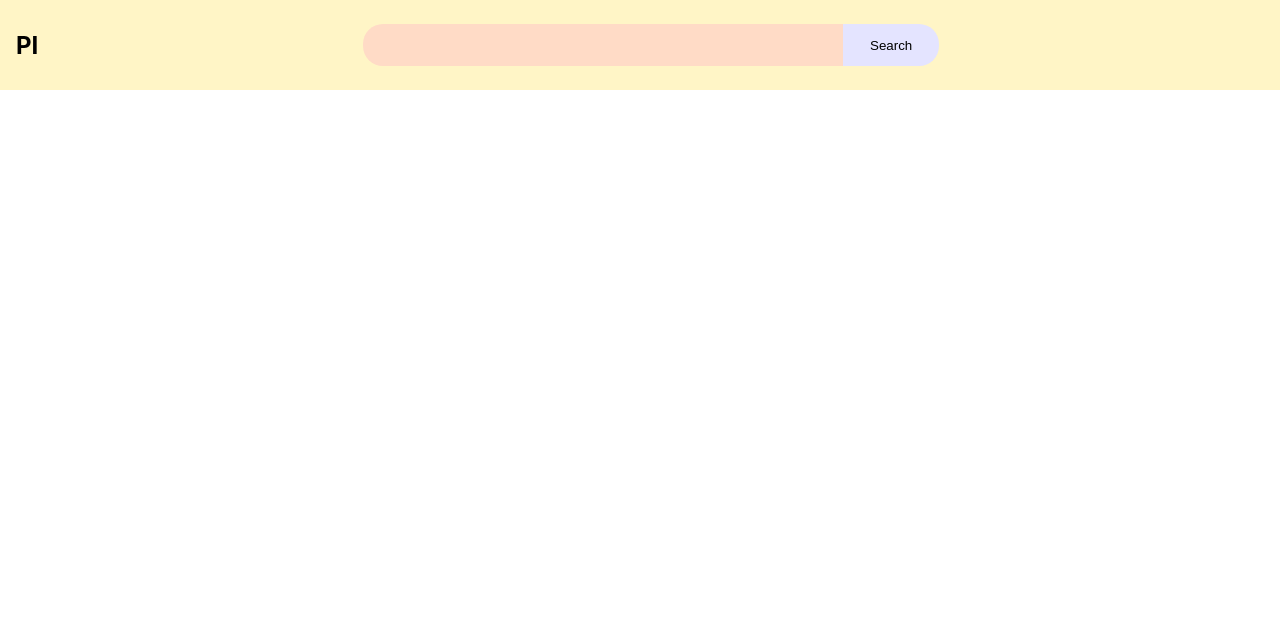
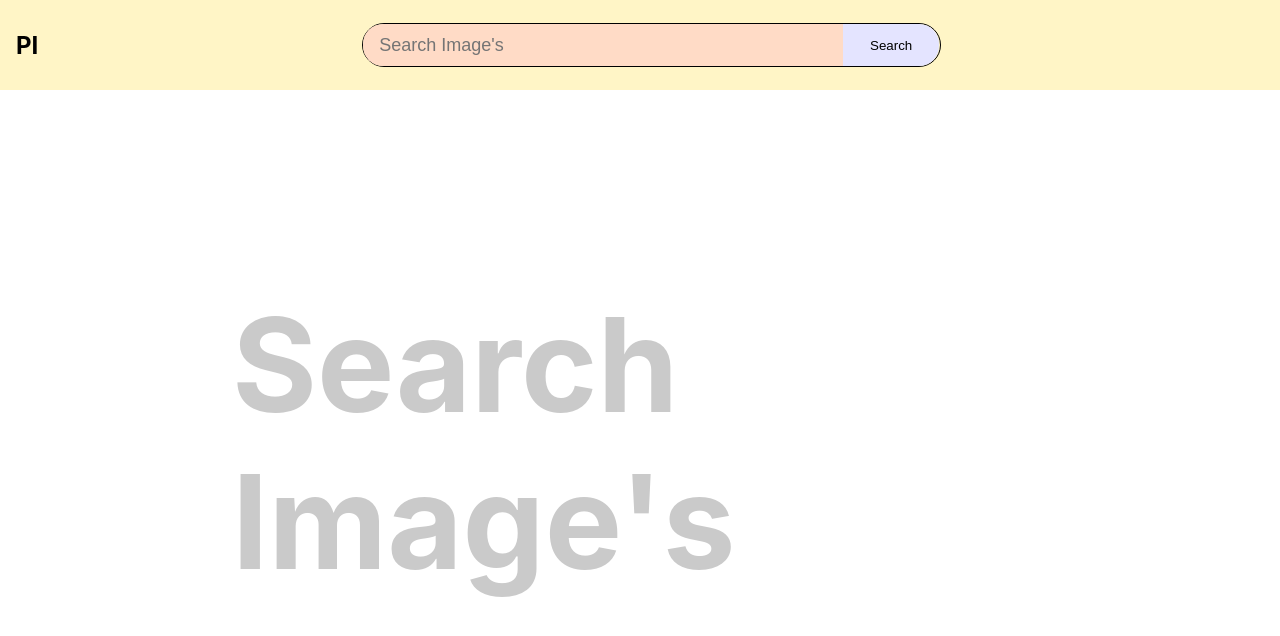
Before and after one commit to uplRajdwip/imageweb, a Next.js app: page / in a window 1280 px wide. Shown: the top 636 px of the page. Built offline with nearby package versions, Linux system fonts and the light colour scheme.

Commit message:
maping update

```diff
--- a/package.json
+++ b/package.json
@@ -17,6 +17,7 @@
     "next": "12.1.0",
     "react": "17.0.2",
     "react-dom": "17.0.2",
+    "react-spinners": "^0.11.0",
     "styled-components": "^5.3.3"
   },
   "devDependencies": {
--- a/pages/index.tsx
+++ b/pages/index.tsx
@@ -1,14 +1,16 @@
 import type { NextPage } from 'next'
 import Head from 'next/head'
 import Image from 'next/image'
-import ImageGalrypage from '../src/component/ImageGalrypage'
+// import ImageGalrypage from '../src/component/ImageGalrypage'
+import ShowImage from '../src/component/showImage'
 // import App from '../src/services/App'
 import styles from '../styles/Home.module.css'
 
 const Home: NextPage = () => {
+
   return (
     <div>
-      <ImageGalrypage />
+      <ShowImage />
     </div>
   )
 }
--- a/src/common/header.module.css
+++ b/src/common/header.module.css
@@ -7,10 +7,17 @@
     align-items: center;
     padding-left: 16px;
     padding-right: 16px;
+
 }
 .input_fild{
     display: flex;
     justify-content: center;
+    border-color: black;
+    border-style: solid;
+    border-width: 1px;
+    height: 2.7rem;
+    width: 36.2rem;
+    border-radius: 50px;
 }
 .inputFild{
     width: 30rem;
@@ -35,3 +42,17 @@
     background-color: rgb(228, 228, 255);
     padding: 0;
 }
+.image_fild{
+    padding: 8px;
+    overflow: hidden;
+}
+
+.background_text h2{
+    font-size: 130px;
+    color: #cacaca;
+    position: fixed;
+    padding-left: 14rem;
+    padding-right: 14rem;
+    padding-top: 5rem;
+
+}
--- a/src/common/header.tsx
+++ b/src/common/header.tsx
@@ -1,4 +1,3 @@
-// import Image from 'next/image';
 import React, { useState } from 'react'
 import styles from './header.module.css'
 
@@ -11,7 +10,7 @@ const Header = (props: any) => {
                     <h2>PI</h2>
                 </div>
                 <div className={styles.input_fild}>
-                    {props.input && <input type={'search'} onChange={props.onChange} className={styles.inputFild} />}
+                    {props.input && <input type={'search'} onChange={props.onChange} placeholder="Search Image's" className={styles.inputFild} />}
                     {props.button && <button className={styles.SearchBtn} onClick={props.onClick}>Search</button>}
                 </div>
                 <div>
--- a/src/component/ImageGalrypage.tsx
+++ b/src/component/ImageGalrypage.tsx
@@ -1,16 +1,27 @@
 import React, { useEffect, useState } from 'react'
 import Header from '../common/header';
-import Hooks from './hooks'
+import { ImageList, ImageListItem } from '@mui/material'
+import Hook from './hooks';
+import styles from '../common/header.module.css'
+import { color } from '@mui/system';
+import ClipLoader from "react-spinners/ClipLoader";
 
 const ImageGalrypage = () => {
 
-  const { getPixabayImages } = Hooks();
-
+  // const [loader, setloader] = useState(false);
+  const { getPixabayImages, searchdata } = Hook();
   const [searchFildInput, setsearchFildInput] = useState('')
 
   const SearchFildHandler = (searchData: any) => {
     setsearchFildInput(searchData);
   };
+
+  // useEffect(() => {
+  //   setloader(true);
+  //   setTimeout(()=>{
+  //     setloader(false);
+  //   },8000)
+  // }, []);
 
   return (
     <>
@@ -22,7 +33,18 @@ const ImageGalrypage = () => {
           onClick={() => getPixabayImages(searchFildInput)}
         />
       </div>
-    <div  id='demo'>
+      <div className={styles.image_fild}>
+        <div className={styles.background_text}><h2>Search Image's</h2></div>
+
+         <ImageList sx={{ height: 1000, overflow: 'hidden' }} cols={5} rowHeight={30}>
+         {searchdata.map((item: any) => (
+           <ImageListItem
+           key={item.id}>
+             <img src={item.largeImageURL}/>
+           </ImageListItem>
+         ))}
+       </ImageList>
+
       </div>
     </>
   )
--- a/src/component/hooks.tsx
+++ b/src/component/hooks.tsx
@@ -1,6 +1,7 @@
 import React, { useState } from "react";
 
 function Hook() {
+  const [searchdata, setSearchData]: any = useState([]);
 
   const API_KEY = "26246238-50f1e0cba6f9b9f8362e54889";
   const URL = "https://pixabay.com/api/"
@@ -16,21 +17,22 @@ function Hook() {
           // Authorization : "eyJhbGciOiJIUzI1NiIsInR5cCI6IkpXVCJ9.eyJpZCI6IjYyMzk2ZWNmNmIzMWUzNTdkNDVkNjIyNCIsInJvbGUiOiJ1c2VyIiwiaWF0IjoxNjQ3OTMxNDMwLCJleHAiOjE2NDgwMTc4MzB9.BkQKCFDVzrGsGb8wOkneDFwt7e7tR0J3znZ3dtj94PY"
         },
       };
-      let url: string = `${URL}?key=${API_KEY}&q=${searchData}&image_type=photo&per_page=20`;
-     const result = fetch(url, requestValues)
-        .then((result:any) => {
+      let url: string = `${URL}?key=${API_KEY}&q=${searchData}&image_type=photo&per_page=30`;
+      const result = fetch(url, requestValues)
+        .then((result: any) => {
           return result.json()
         })
-        .then((result:any) => {
-           console.log(result.hits);
+        .then((result: any) => {
+          // console.log(result.hits, 'result');
+          setSearchData(result.hits);
         })
-        .catch((err:any) =>{
-          console.log(err , "error")
+        .catch((err: any) => {
+          console.log(err, "error")
         }
         );
     }
   };
-  return {getPixabayImages};
+  return { getPixabayImages, searchdata };
 }
 
 export default Hook;
```
Also changed, not shown: src/component/showImage.tsx (+5 -3 lines), 1 other file (tests, documents, lock files or other folders). Lines whose indentation alone changed are shown as unchanged.
